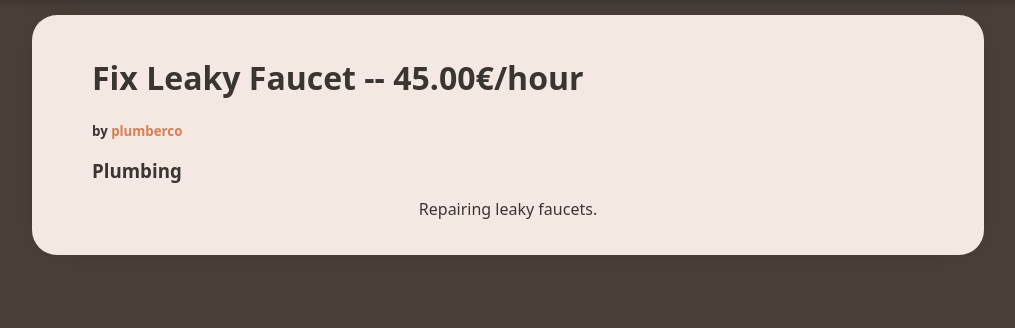
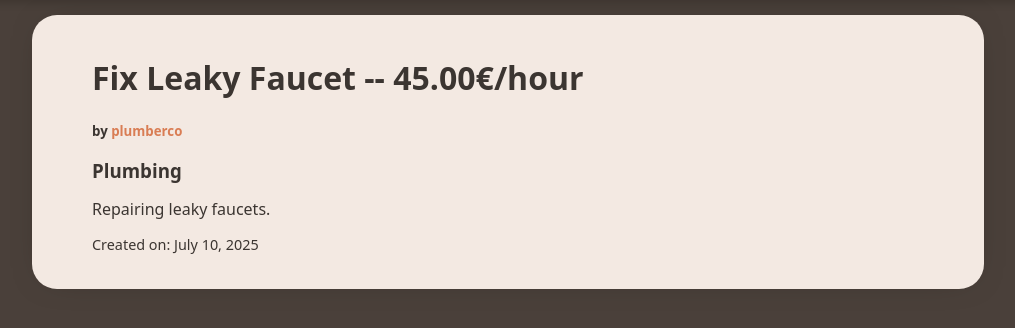
Before and after one commit to MarkusYPA/netfix, a Django app: page /services/1 in a window 1280 px wide. Shown: the part 67-395 px from the top of the page, without its empty margins (132-1147 px from the left). Run offline with Django 3.2, Linux system fonts and the light colour scheme; data comes from the database, SQL or seed files in the repository; both versions use the stored data as it was after the commit.

Commit message:
audits check 2/2

```diff
--- a/services/templates/services/single_service.html
+++ b/services/templates/services/single_service.html
@@ -8,6 +8,7 @@
         <h5 class="service-detail-company">by <a href="/company/{{service.company.user}}">{{service.company.user}}</a></h5>
         <h3 class="service-detail-field">{{service.field}}</h3>
         <p class="service-detail-description">{{service.description}}</p>
+        <p class="service-detail-date">Created on: {{ service.date|date:"F d, Y" }}</p>
         {% if request.user.is_customer %}
             <a href="/services/{{service.id}}/request_service/" class="like_button request-service-button">Request Service</a>
         {% endif %}
--- a/static/css/style.css
+++ b/static/css/style.css
@@ -55,7 +55,10 @@ a:hover {
 .content p {
   text-align: center;
   margin: 15px 0;
-  /* white-space: pre-line; */
+}
+
+.service_info_container p {
+  text-align: start;
 }
 
 .title {
@@ -374,6 +377,13 @@ span {
   margin-bottom: 10px;
 }
 
+.service-detail-date {
+  font-size: 0.9em;
+  color: var(--text-color-dark);
+  margin-top: 15px;
+  text-align: left;
+}
+
 .request-service-button {
   margin-top: 30px; /* Add space before the button */
   display: inline-block; /* Ensure margin-top works */
--- a/users/templates/users/profile.html
+++ b/users/templates/users/profile.html
@@ -30,7 +30,8 @@
         {% for service in services %}
         <div class="list_services_profile">
             <a href="/services/{{service.id}}">{{service.name}}</a>-- {{service.price_hour}}€/hour
-            <div class="line"></div>
+            {% comment %} <div class="line"></div> {% endcomment %}
+            <p></p>
         </div>
         {% endfor %}
     {% endif %}
```
Also changed, not shown: main/templates/main/home.html (+21 -0 lines), main/views.py (+26 -1 lines), README.md, db.sqlite3, static/logo.png, 1 other file.
